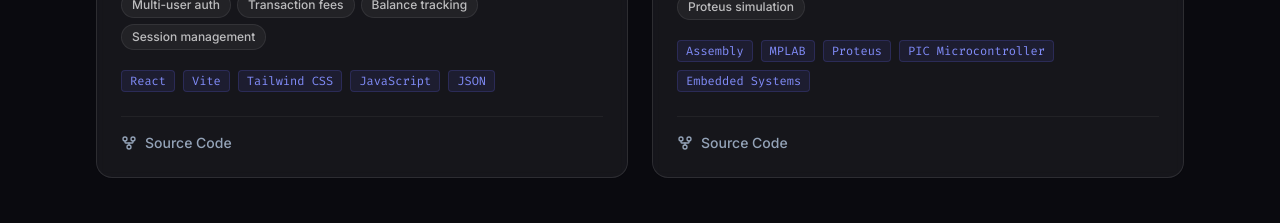
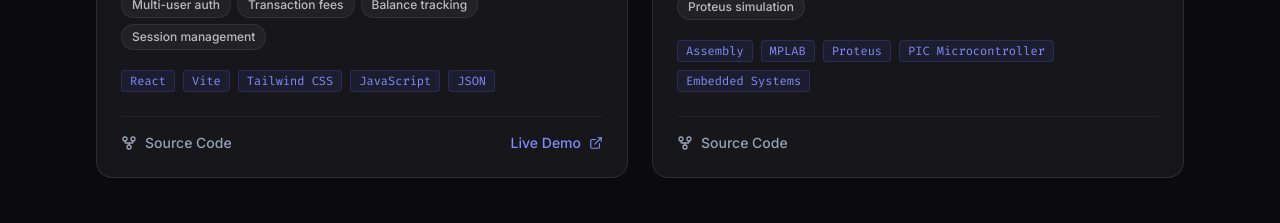
Before and after one commit to MulMukendi/mulumba-portfolio-site, a React (Vite) app: page / in a window 1280 px wide. Shown: the part 4080-4303 px from the top of the page. Built offline with nearby package versions, Linux system fonts and the light colour scheme.

Commit message:
feat: add atm demo link

```diff
--- a/src/components/Projects.jsx
+++ b/src/components/Projects.jsx
@@ -36,7 +36,7 @@ const projects = [
     color: 'from-blue-500 to-cyan-400',
     features: ['Multi-user auth', 'Transaction fees', 'Balance tracking', 'Session management'],
     github: 'https://github.com/mulmukendi',
-    demo: null,
+    demo: 'https://mulumba-mukendi-atm.vercel.app/',
   },
   {
     id: 4,
```
